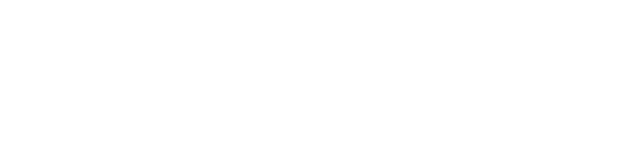
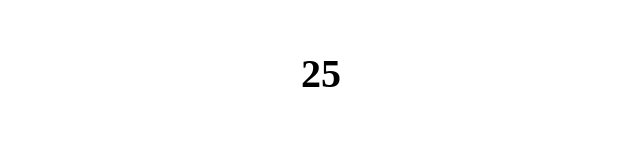
Before and after one commit to DavideBernardini/js-simon, a plain HTML site: page index.html in a window 1280 px wide. Shown: the full height of the page, 319-959 px from the left. Drawn offline with Linux system fonts and the light colour scheme.

Commit message:
Aggiunto timer

```diff
--- /dev/null
+++ b/css/style.css
@@ -0,0 +1,13 @@
+* {
+    margin: 0;
+    padding: 0;
+    box-sizing: border-box;
+}
+
+.container {
+    text-align: center;
+}
+#timer {
+    font-size: 40px;
+    padding-top: 50px;
+}
--- a/index.html
+++ b/index.html
@@ -4,9 +4,13 @@
     <meta charset="UTF-8">
     <meta http-equiv="X-UA-Compatible" content="IE=edge">
     <meta name="viewport" content="width=device-width, initial-scale=1.0">
+    <link rel="stylesheet" href="css/style.css">
     <title>Simon Says</title>
 </head>
 <body>
+    <div class="container">
+        <h2 id="timer"></h2>
+    </div>
 
     <script src="js/main.js"></script>
 </body>
--- a/js/main.js
+++ b/js/main.js
@@ -18,6 +18,17 @@ alert(`Ricorda questi cinque numeri: ${numeriCasuali}.
 Fra 30 secondi ti verrà chiesto di scriverli uno per volta.`);
 
 // faccio partire un timer per 30 secondi e poi chiedo all'utente di scrivere i numeri esposti prima
+var secondi = 30;
+var timer = setInterval(function() {
+    secondi--
+    document.getElementById("timer").innerHTML = secondi;
+    if (secondi == 1) {
+        document.getElementById("timer").innerHTML = "";
+        clearInterval(timer);
+}
+}, 1000);
+
+
 var numeriInseriti = [];
 var numeroIndovinati = 0;
 var indovinati = [];
```
